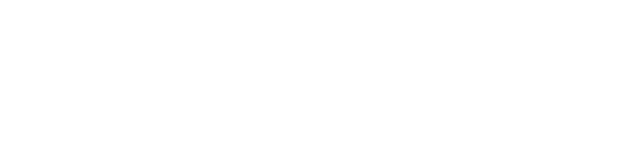
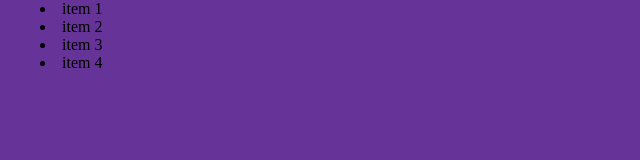
Before and after one commit to Radist2007/sportsDiary, a plain HTML site: page index.html in a window 1280 px wide. Shown: the whole page, without its empty margins (0-640 px from the left). Drawn offline with Linux system fonts and the light colour scheme.

Commit message:
add media.css

```diff
--- /dev/null
+++ b/css/media.css
@@ -0,0 +1,11 @@
+ /* @media only screen and (max-width: 480xp) {
+    .container {
+       background-color: green;
+    }
+}  */
+
+ @media only screen and (max-width: 500px) {
+    .container{
+        background-color: lightblue;
+    }
+}
--- a/css/style.css
+++ b/css/style.css
@@ -1,3 +1,14 @@
 * {
 	margin: 0;
 }
+
+html {
+    height: 100%;
+}
+body {
+    height: 100%;
+}
+.container {
+    height: 100%;
+    background-color: rebeccapurple;
+}
--- a/index.html
+++ b/index.html
@@ -5,20 +5,30 @@
         <meta charset="UTF-8">
         <meta name="viewport" content="width=device-width, initial-scale=1">
         <link href="css/style.css" rel="stylesheet">
+        <link href="css/media.css" rel="stylesheet">
     </head>
     <body>
-        <container class="container">
+        <div class="container">
 
             <header class="header">
+                <nav class="nav">
+                    <menu class="menu">
+                        <li>item 1</li>
+                        <li>item 2</li>
+                        <li>item 3</li>
+                        <li>item 4</li>
+                    </menu>
+                </nav>
+            </header>
 
-            </header>
             <main class="main">
 
             </main>
+
             <footer class="footer">
 
             </footer>
 
-        </container>
+        </div>
     </body>
 </html>
```
